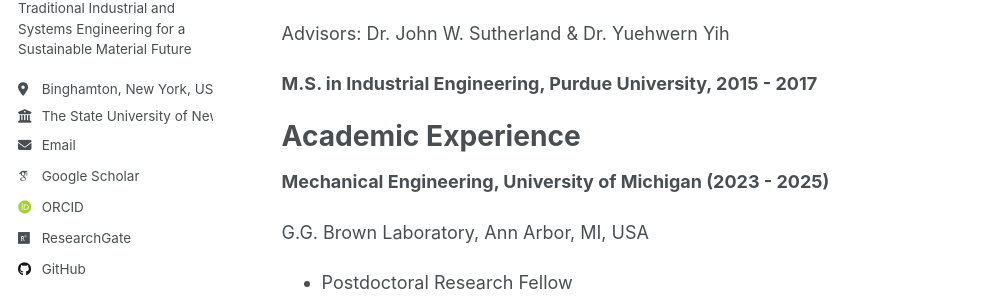
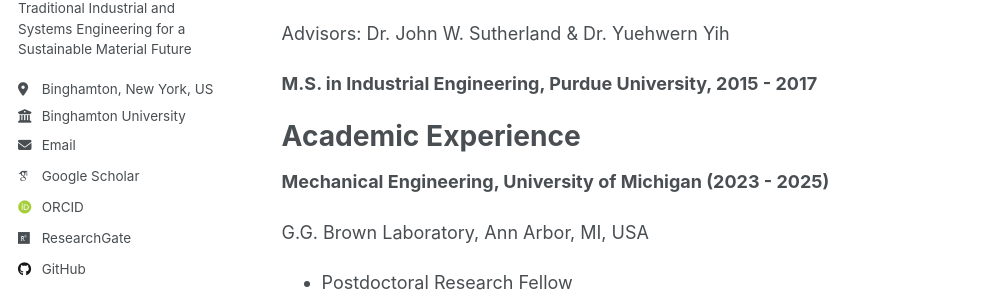
Before and after one commit to SIDIDENG/academia, a Jekyll site: the page built from _pages/about.md, in a window 1280 px wide. Shown: the part 371-671 px from the top of the page, without its empty margins (0-987 px from the left). Built offline with Jekyll 4.4.1, drawn with Linux system fonts in a browser that asks for light colours; some web fonts are replaced.

Commit message:
Update _config.yml

```diff
--- a/_config.yml
+++ b/_config.yml
@@ -27,7 +27,7 @@ author:
   pronouns         : # example: "she/her"
   bio              : "Traditional Industrial and Systems Engineering for a Sustainable Material Future"
   location         : "Binghamton, New York, USA"
-  employer         : "The State University of New York at Binghamton"
+  employer         : "Binghamton University"
   uri              : # URL
   email            : "sdeng6@binghamton.edu"
 
```
